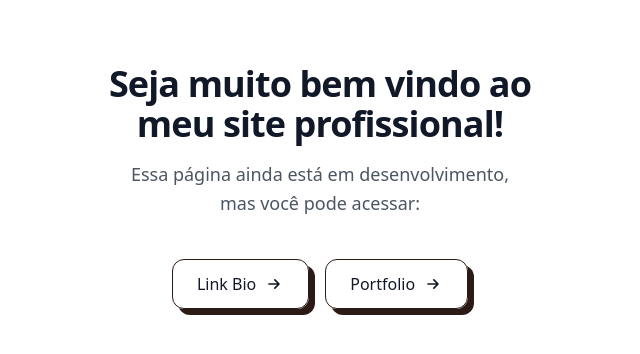
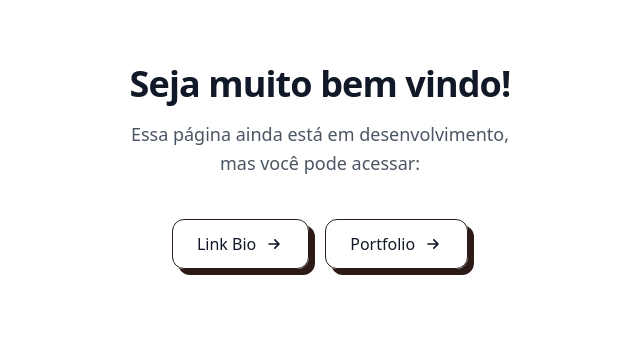
Before and after one commit to vick1st/my-bio, a Vue app: page / in a window 1280 px wide. Shown: the top 354 px of the page, without its empty margins (320-960 px from the left). Built offline with nearby package versions, Linux system fonts and the light colour scheme.

Commit message:
fix: update welcome message in HomeView component

```diff
--- a/src/views/HomeView.vue
+++ b/src/views/HomeView.vue
@@ -5,7 +5,7 @@
       <div class="flex flex-col items-center gap-6 w-full sm:w-[460px] animate-fade-in">
         <div class="flex flex-col items-center gap-4 text-center">
           <h1 class="text-4xl font-bold text-gray-900 tracking-tight">
-            Seja muito bem vindo ao meu site profissional!
+            Seja muito bem vindo!
           </h1>
 
           <p class="text-lg text-gray-600 leading-relaxed max-w-md px-4">
```
